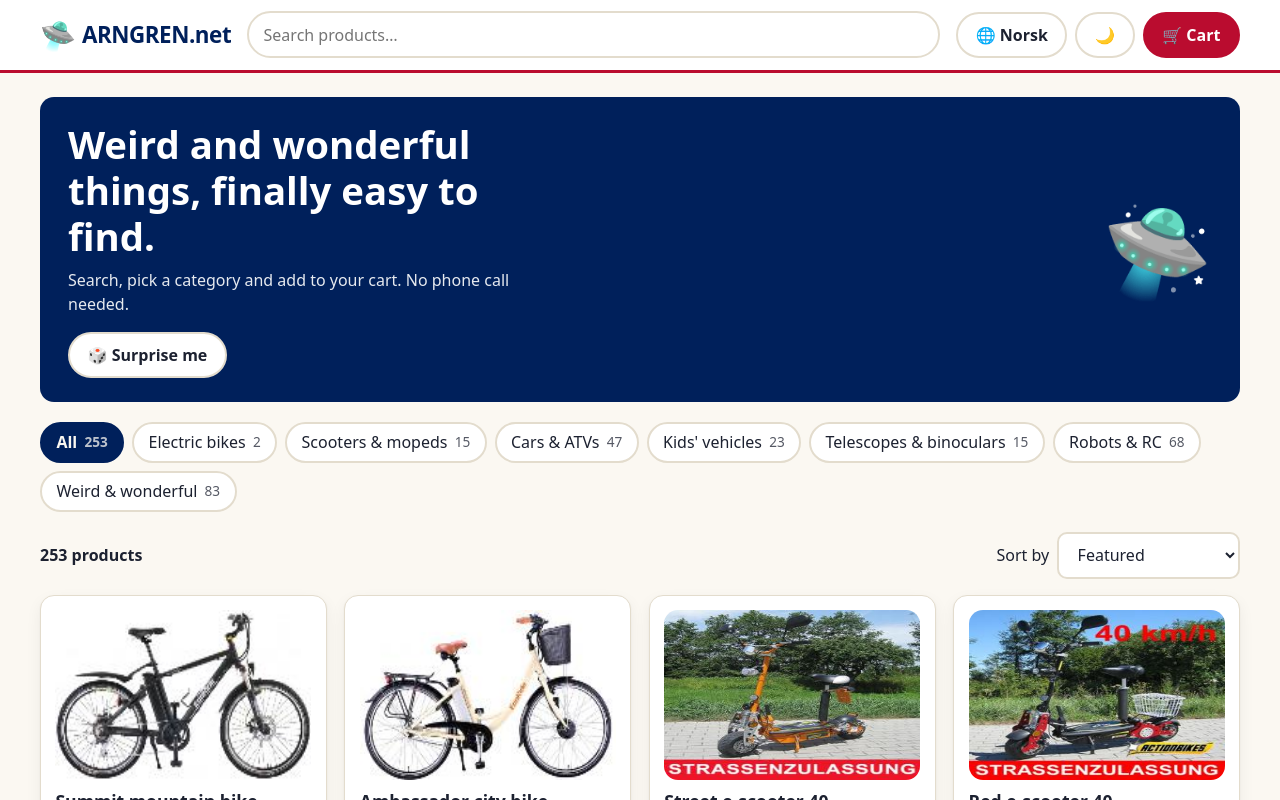
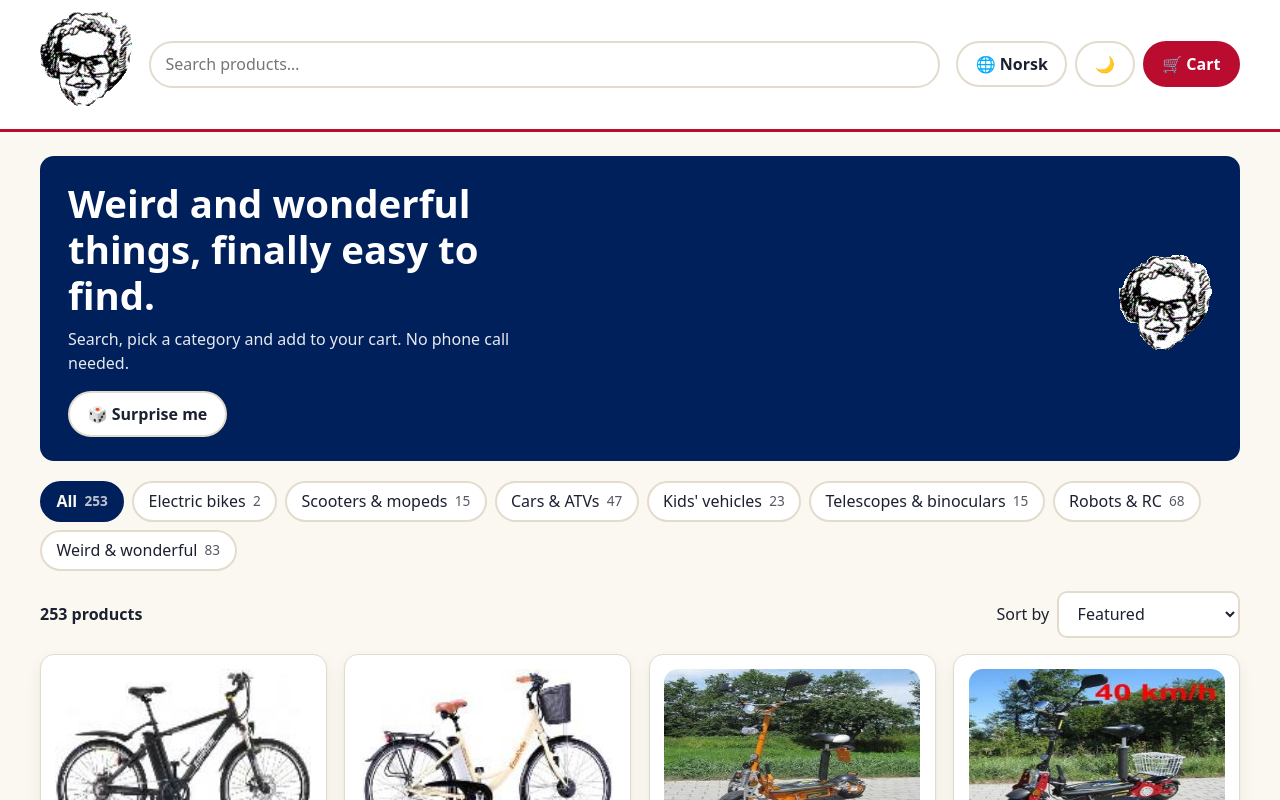
Before and after one commit to yosefjaber/arngren2, a Svelte app: page / in a window 1280 px wide. Shown: the top 800 px of the page. Built offline with nearby package versions, Linux system fonts and the light colour scheme.

Commit message:
mess around with styling

```diff
--- a/src/components/Header.svelte
+++ b/src/components/Header.svelte
@@ -13,8 +13,8 @@
 <header>
   <div class="container bar">
     <a class="logo" href="#/">
-      <span class="logo-icon" aria-hidden="true">🛸</span>
-      {t('siteName')}
+      <span class="logo-icon" aria-hidden="true"> <img src="photos/arngren_logo.gif" alt="arngrenlogo"> </span>
+      <!-- {t('siteName')} -->
     </a>
 
     <!-- Pressing Enter in a form would normally reload the page.
--- a/src/pages/HomePage.svelte
+++ b/src/pages/HomePage.svelte
@@ -18,7 +18,7 @@
     <p>{t('heroSub')}</p>
     <button class="button" onclick={goToRandomProduct}>🎲 {t('surprise')}</button>
   </div>
-  <div class="hero-art" aria-hidden="true">🛸</div>
+  <div class="hero-art" aria-hidden="true"><span> <img src="photos/arngren_logo.gif" alt="arngrenlogo"> </span></div>
 </section>
 
 <CategoryBar />
```
Also changed, not shown: public/photos/arngren_logo.gif (added).
